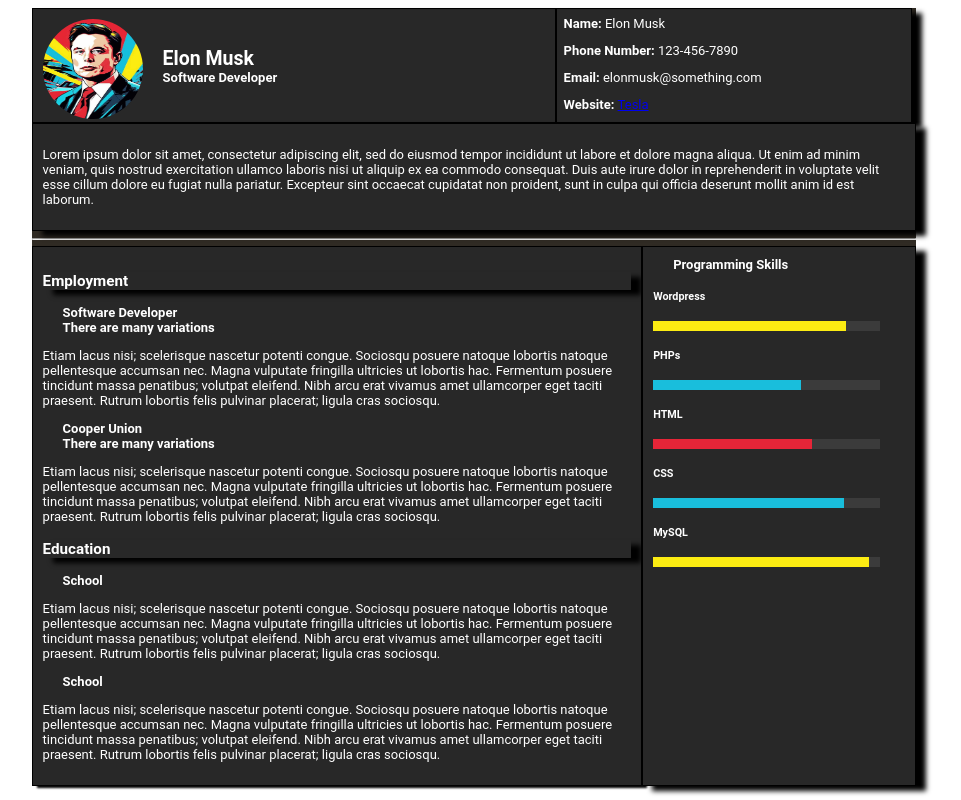
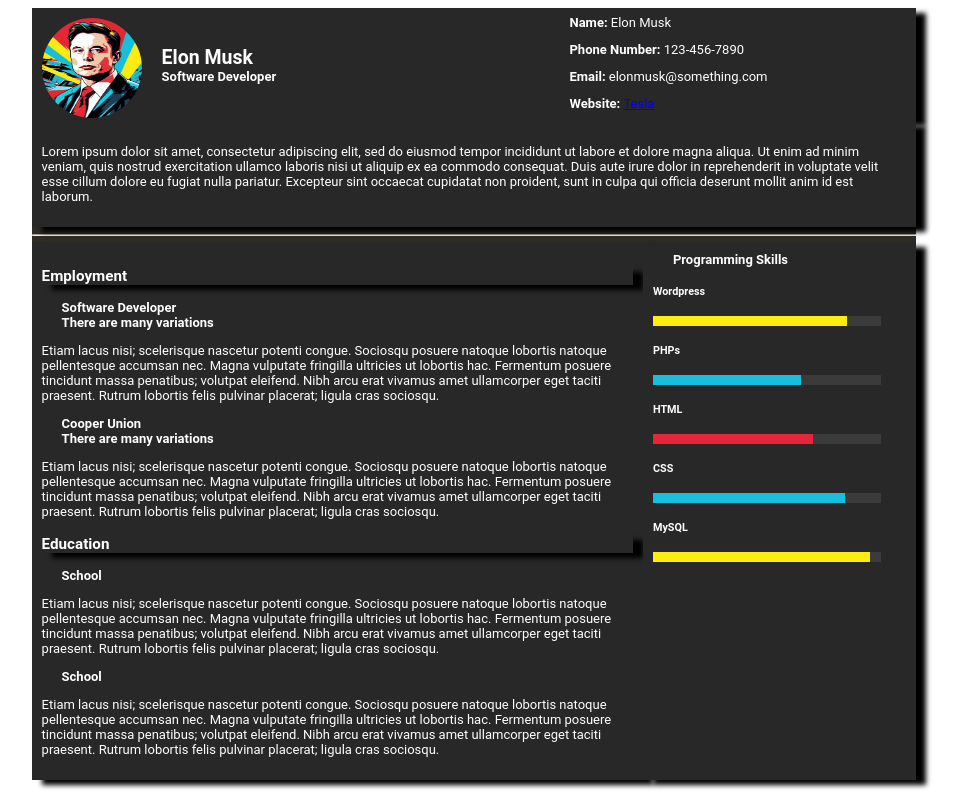
Before and after one commit to VRosa-jpg/Resume_Project, a plain HTML site: page index.html in a window 1280 px wide. Shown: the whole page, without its empty margins (166-1127 px from the left). Drawn offline with Linux system fonts and the light colour scheme.

Commit message:
Update: formatting

```diff
--- a/styles.css
+++ b/styles.css
@@ -30,10 +30,10 @@ body {
 #box1 {
     background-color: #282828;
     box-shadow: 10px 5px 5px rgb(0, 0, 0);
-    border: 1px solid black;
+    border: 0px solid black;
     display: flex;
     align-items: center;
-    width:59%;
+    width:60%;
 
 
 }
@@ -56,7 +56,7 @@ body {
 #box2 {
     background-color: #282828;
     box-shadow: 10px 5px 5px rgb(0, 0, 0);
-    border: 1px solid black;
+    border: 0px solid black;
     width: 40%;
 
 }
@@ -70,7 +70,7 @@ body {
 #box3 {
     background-color: #282828;
     box-shadow: 10px 5px 5px rgb(0, 0, 0);
-    border: 1px solid black;
+    border: 0px solid black;
     flex-grow: 1;
     padding: 10px;
 }
@@ -95,8 +95,8 @@ body {
 
 #section2 {
     background-color:#282828;
-    box-shadow: 5px 2px 2px rgb(0, 0, 0);
-    border: 1px solid black;
+    box-shadow: 10px 5px 5px rgb(0, 0, 0);
+    border: 0px solid black;
     width: 70%;
     height:100%;
     padding: 10px;
@@ -105,7 +105,7 @@ body {
 #section3 {
     background-color: #282828;
     box-shadow: 10px 5px 5px rgb(0, 0, 0);
-    border: 1px solid black;
+    border: 0px solid black;
     width:30%;
     height: auto;
     padding: 10px;
@@ -145,9 +145,7 @@ body {
 }
 
 #skill5 {
-
-        background-color: #fcec12;
-        width: 95%;
-        height: 10px;
-
+    background-color: #fcec12;
+    width: 95%;
+    height: 10px;
 }
```
